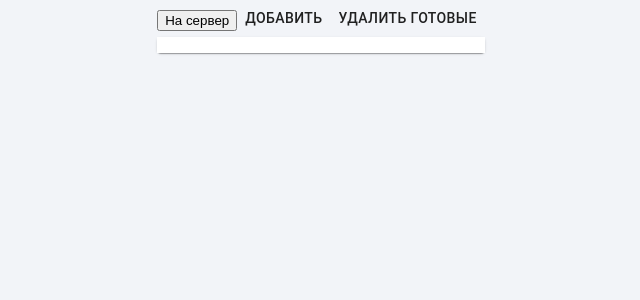
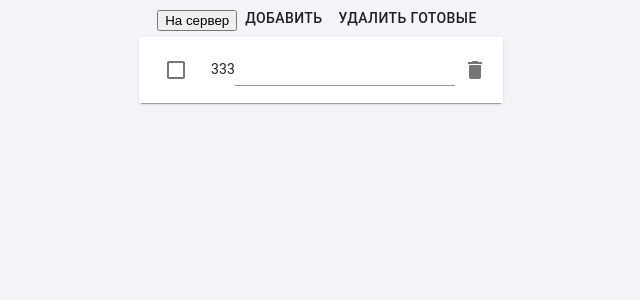
Before and after one commit to Foxona/testfields, a React (Create React App) app: page / in a window 1280 px wide. Shown: the top 300 px of the page, without its empty margins (319-959 px from the left). Built offline with nearby package versions, Linux system fonts and the light colour scheme.

Commit message:
Done with InputProps

```diff
--- a/src/App.tsx
+++ b/src/App.tsx
@@ -1,5 +1,5 @@
 import React from "react";
-import { useForm, Controller } from "react-hook-form";
+import { useForm, Controller, useFieldArray } from "react-hook-form";
 import { createStyles, makeStyles, Theme } from "@material-ui/core/styles";
 import {
   TextField,
@@ -35,14 +35,19 @@ const useStyles = makeStyles((theme: Theme) =>
 
 function App() {
   const classes = useStyles();
-  const [toDoList, setTodoList] = React.useState<TodoType[]>([]);
+  const [toDoList, setTodoList] = React.useState<TodoType[]>([
+    {
+      complete: false,
+      id: 333,
+      task: "whatever",
+    },
+  ]);
 
   const {
     register,
     handleSubmit,
-    control,
     formState: { errors },
-  } = useForm<TodoType>();
+  } = useForm<{ test: TodoType[] }>();
 
   const onSubmit = (data: TodoType) => {
     console.log(data);
@@ -85,34 +90,22 @@ function App() {
                 return (
                   <ListItem key={value.id} role={undefined} dense button>
                     <ListItemIcon>
-                      <Controller
-                        name={`items[${value.id}][complete]` as any}
-                        control={control}
-                        defaultValue={false}
-                        render={({ field }) => <Checkbox {...field} />}
+                      <Checkbox
+                        inputProps={register(
+                          `test.${value.id}.complete` as const
+                        )}
                       />
                     </ListItemIcon>
-                    <Controller
-                      name={`items[${value.id}][id]` as any}
-                      defaultValue={value.id}
-                      control={control}
-                      render={({ field }) => {
-                        return (
-                          <>
-                            <ListItemText primary={field.value} />
-                            <input type="hidden" {...field} />
-                          </>
-                        );
-                      }}
+                    <ListItemText primary={value.id} />
+                    <input
+                      type="hidden"
+                      value={value.id}
+                      {...register(`test.${value.id}.id` as const)}
                     />
-                    <Controller
-                      name={`items[${value.id}][task]` as any}
-                      control={control}
-                      render={({ field }) => (
-                        <TextField {...field} inputRef={field.ref} />
-                      )}
+                    <TextField
+                      inputProps={register(`test.${value.id}.task` as const)}
                     />
-                    {errors.task && <p>errors.task.message</p>}
+                    {/* {errors.task && <p>errors.task.message</p>} */}
                     <ListItemSecondaryAction>
                       <IconButton
                         edge="end"
```
